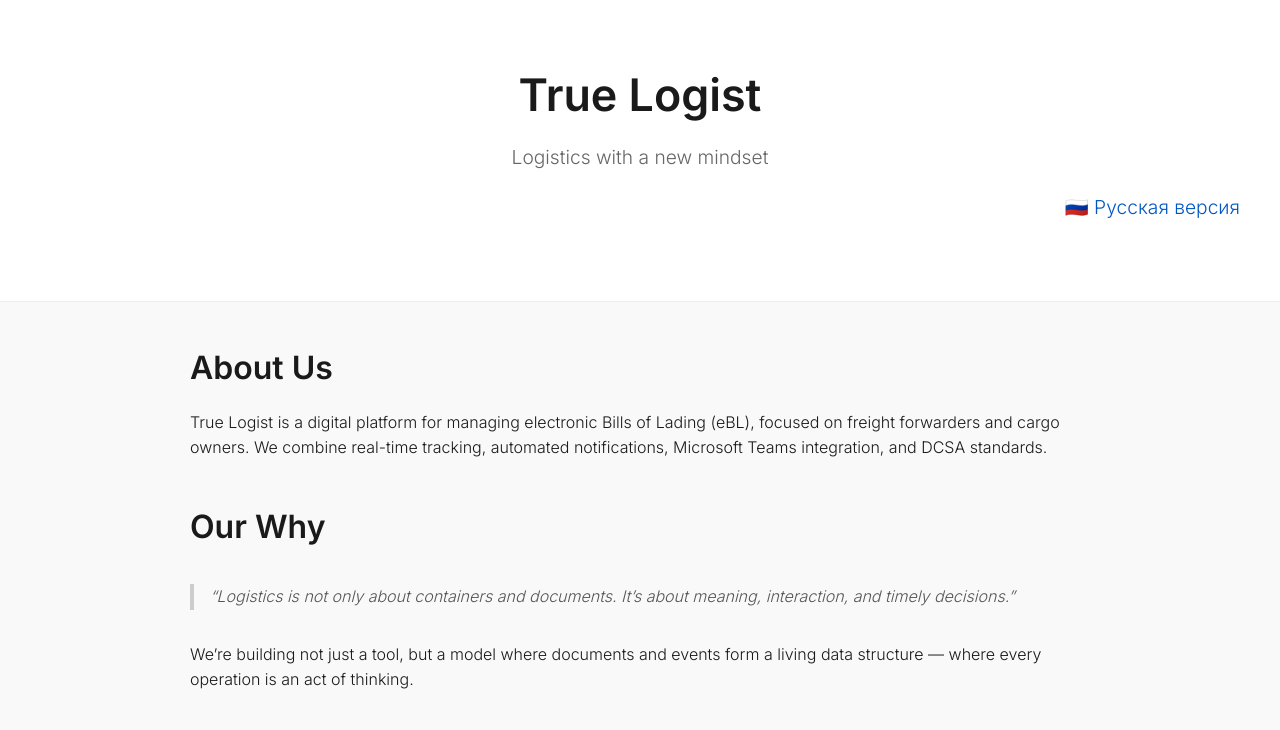
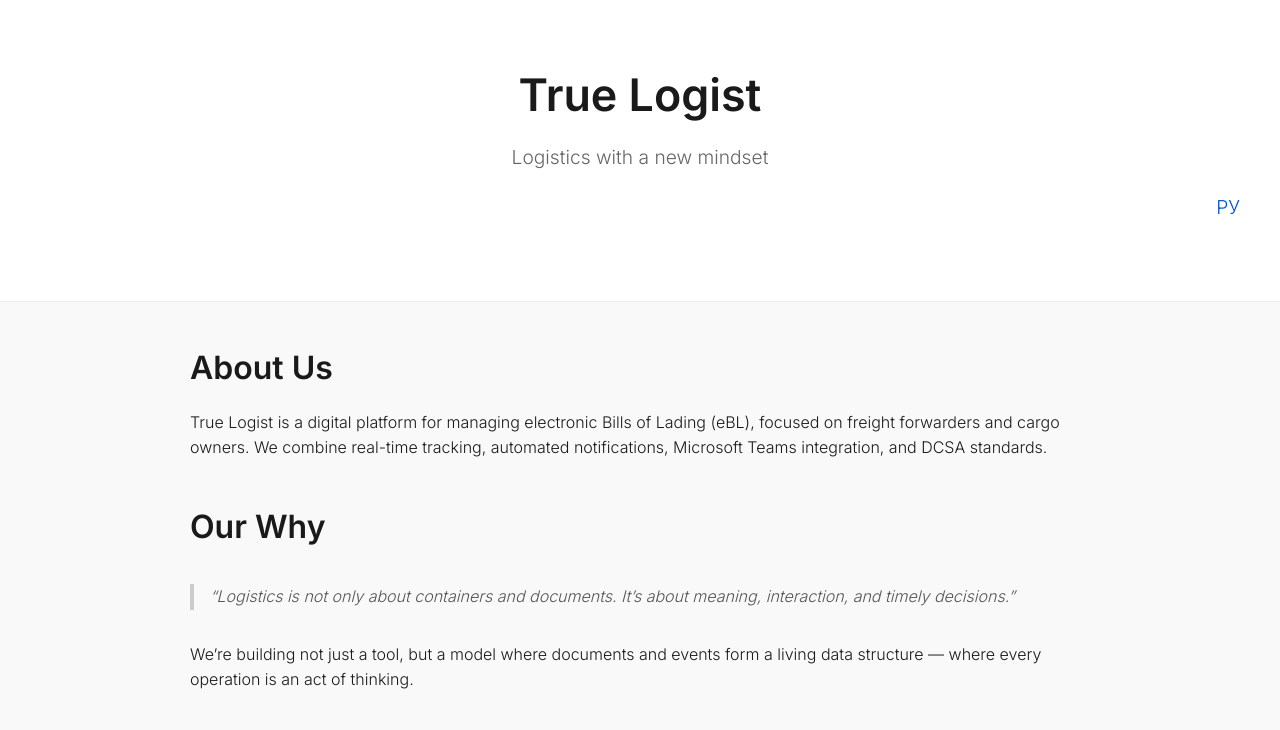
Before and after one commit to Dr-Aybloit/true-logist-landing, a plain HTML site: page index.html in a window 1280 px wide. Shown: the top 730 px of the page. Drawn offline with Linux system fonts and the light colour scheme.

Commit message:
Update index.html

```diff
--- a/index.html
+++ b/index.html
@@ -73,7 +73,7 @@
     <h1>True Logist</h1>
     <p>Logistics with a new mindset</p>
     <p style="text-align: right; padding: 0 20px;">
-      <a href="ru.html">🇷🇺 Русская версия</a>
+      <a href="ru.html">РУ</a>
     </p>
   </header>
 
```
